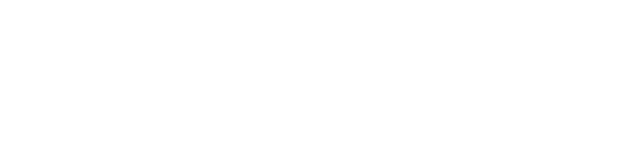
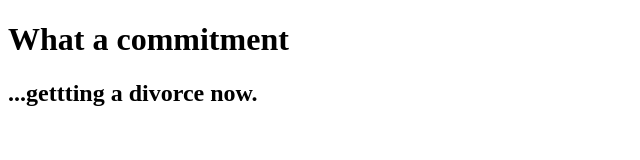
Before and after one commit to sslinn/PO2-git-demo, a plain HTML site: page index.html in a window 1280 px wide. Shown: the whole page, without its empty margins (0-640 px from the left). Drawn offline with Linux system fonts and the light colour scheme.

Commit message:
Added <h1> & <h2> lines to the index.html code.

```diff
--- a/index.html
+++ b/index.html
@@ -9,6 +9,8 @@
 
 	</head>
 	<body>
+		<h1>What a commitment</h1>
+			<h2>...gettting a divorce now.</h2>
 	</body>
 
 </html>
```
